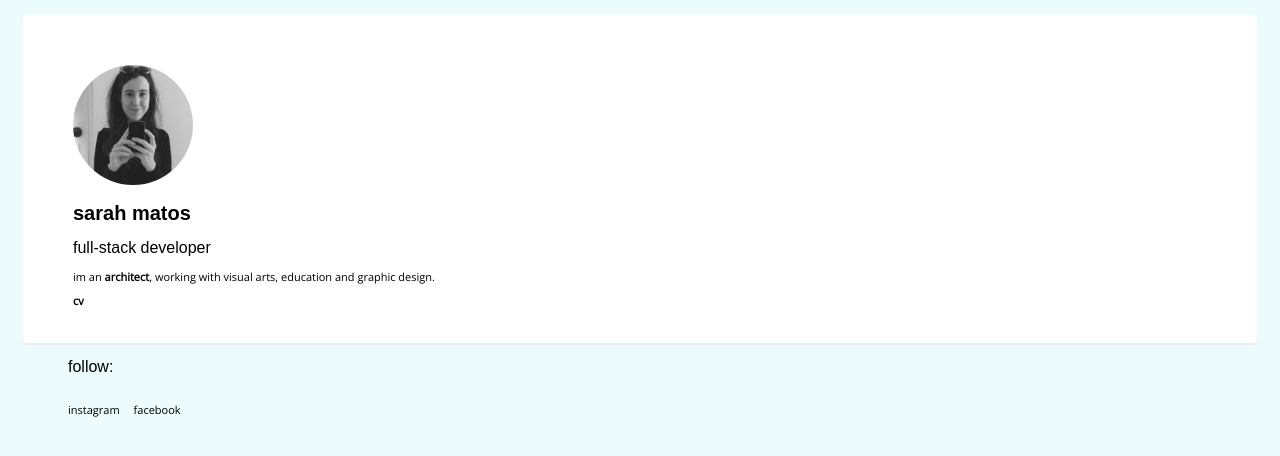
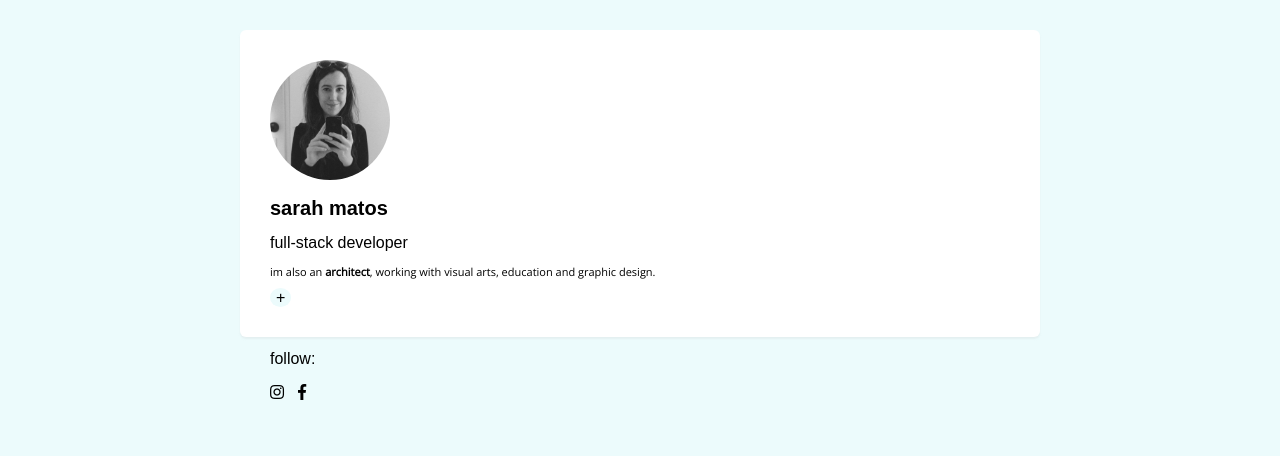
Before and after one commit to sarahmatod/profile, a plain HTML site: page index.html in a window 1280 px wide. Drawn offline with nearby package versions, Linux system fonts and the light colour scheme; a web font is replaced by a local one.

Commit message:
ex atualizado

```diff
--- a/index.html
+++ b/index.html
@@ -17,20 +17,23 @@
 
 <body>
 
-  <div class="container" id="main">
+  <div class="container">
+    <div id= "main">
       <img src="images/profile.png" alt="foto de perfil" width="120px" height="120px" class="img-circle">
       <h1>sarah matos</h1>
       <h2>full-stack developer</h2>
-    <p>im an <strong>architect</strong>, working with visual arts, education and graphic design.</p>
-    <a href=""><p><strong>cv</strong></p></a>
+      <p>im also an <strong>architect</strong>, working with visual arts, education and graphic design.</p>
+      <a href="#"class="btn">+</a>
     </div>
 
-  <div class="container" id="footer">
+
+    <div id="footer">
       <h2>follow:</h2>
       <ul class="inline">
-      <li><a href="https://www.instagram.com/sarahmatod" target="_blank"><p>instagram<p></a></li>
-      <li><a href="https://www.facebook.com" target="_blank"><p>facebook</p></a> </li>
+        <li><a href="https://www.instagram.com/sarahmatod" target="_blank"><i class="fab fa-instagram"></i></a></li>
+        <li><a href="https://www.facebook.com" target="_blank"><i class="fab fa-facebook-f"></i></a> </li>
       </ul>
+    </div>
   </div>
 
 </body>
--- a/style.css
+++ b/style.css
@@ -1,3 +1,8 @@
+.container {
+  width: 800px;
+  margin: 30px auto;
+}
+
 body {
   background-color: #ecfbfc;
 }
@@ -27,26 +32,38 @@ p {
 a {
   text-decoration: none;
   color: black;
+  font-family: 'Chivo', sans-serif;
+  font-size: 16px;
+  transition: 0.6s;
 
 }
 
 a:hover {
-  color: gray;
+  color: #e7ce29;
+}
 
+.btn {
+  background-color: #ecfbfc;
+  padding: 1px 6px;
+  color: black;
+  border-radius: 50%;
+  transition: 0.6s;
+}
+
+.btn:hover {
+  background-color: yellow;
+  color: black;
 }
 
 #main {
   background-color: white;
-  padding: 50px;
-  padding-bottom: 25px;
-  margin: 15px;
-  border-radius: 4px;
-  box-shadow: 0 2px 2px rgba(200, 200, 200, 0.2)
-
+  border-radius: 6px;
+  box-shadow: 0 2px 2px rgba(200, 200, 200, 0.2);
+  padding: 30px;
 }
 
 #footer {
-  margin-left: 60px;
+  padding-left: 30px;
 }
 
 .inline li {
```
Lines whose indentation alone changed are shown as unchanged.
